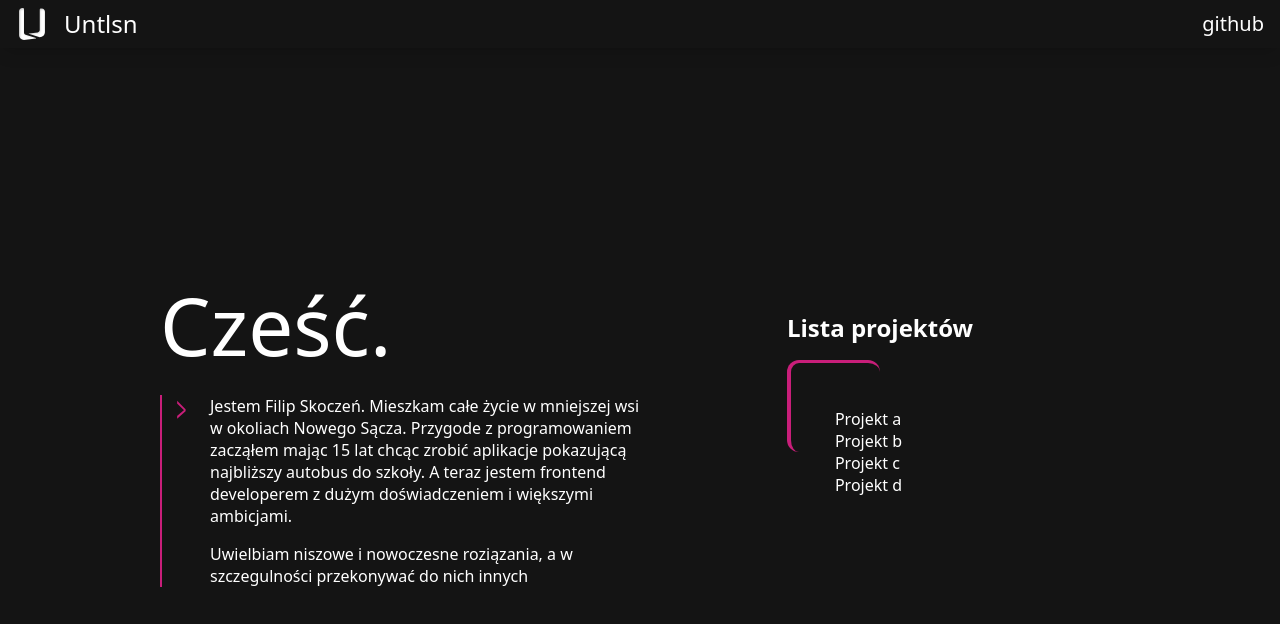
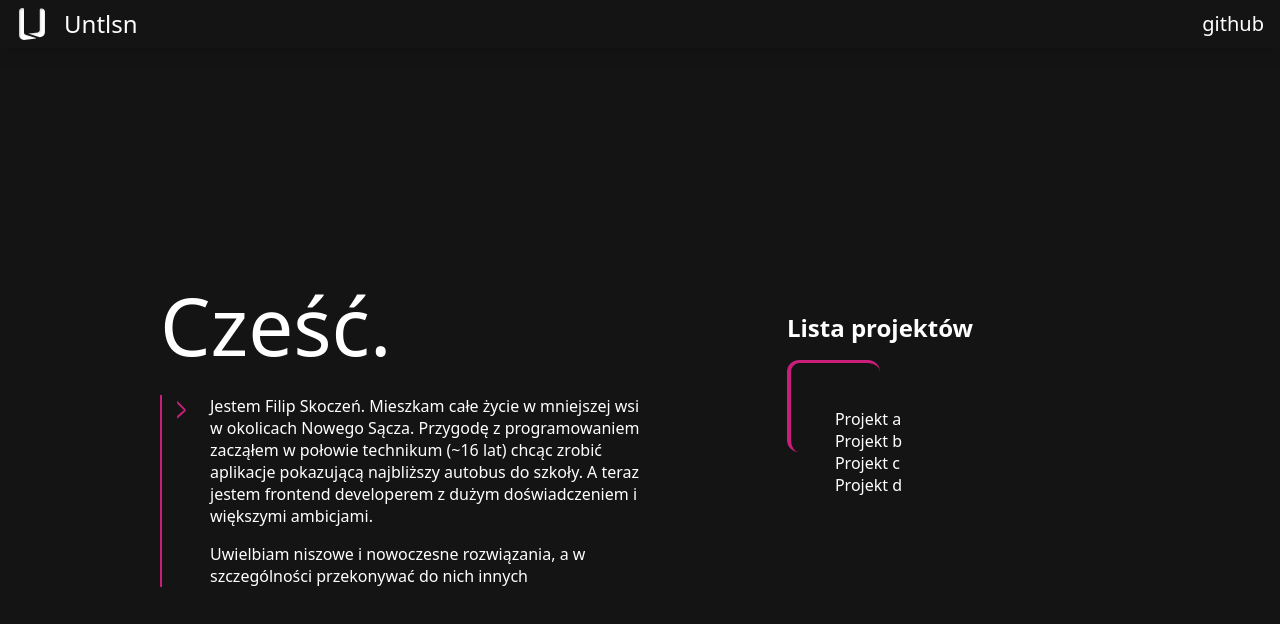
Before and after one commit to Untlsn/portfolio, a Nuxt app: page / in a window 1280 px wide. Shown: the top 624 px of the page. Built offline with nearby package versions, Linux system fonts and the light colour scheme.

Commit message:
Fix typos

```diff
--- a/pages/index.vue
+++ b/pages/index.vue
@@ -11,17 +11,16 @@
 					Cześć.
 				</h1>
 				<div
-						class="border-l-([#C91E7A] 2) pl-12 relative before-animate-blink
-									before:(content-['>'] absolute left-4 top-2 text-[#C91E7A] text-xs scale-y-300 scale-x-150)"
+						class="border-l-([#C91E7A] 2) pl-12 relative before-animate-blink before:(content-['>'] absolute left-4 top-2 text-[#C91E7A] text-xs scale-y-300 scale-x-150)"
 				>
 				<p class="my-4">
-					Jestem Filip Skoczeń. Mieszkam całe życie w mniejszej wsi w okoliach Nowego Sącza.
-					Przygode z programowaniem zacząłem mając 15 lat chcąc zrobić aplikacje pokazującą najbliższy autobus do
-					szkoły.
+					Jestem Filip Skoczeń. Mieszkam całe życie w mniejszej wsi w okolicach Nowego Sącza.
+					Przygodę z programowaniem zacząłem w połowie technikum (~16 lat)
+					chcąc zrobić aplikacje pokazującą najbliższy autobus do szkoły.
 					A teraz jestem frontend developerem z dużym doświadczeniem i większymi ambicjami.
 				</p>
 				<p>
-					Uwielbiam niszowe i nowoczesne roziązania, a w szczegulności przekonywać do nich innych
+					Uwielbiam niszowe i nowoczesne rozwiązania, a w szczególności przekonywać do nich innych
 				</p>
 			</div>
 			</div>
```
